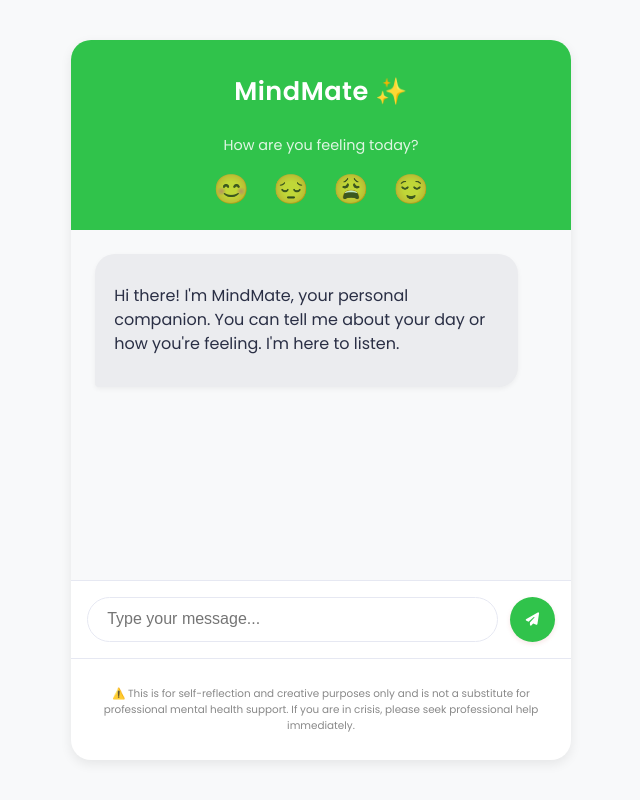
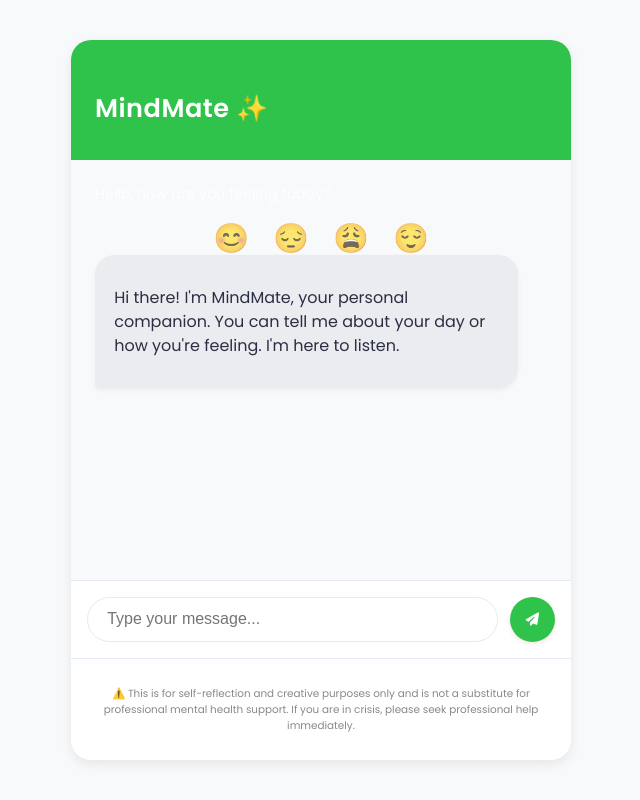
Before and after one commit to GxAniket/ProjectX-Aniket, a plain HTML site: page index.html in a window 1280 px wide. Shown: the whole page, without its empty margins (319-959 px from the left). Drawn offline with Linux system fonts and the light colour scheme.

Commit message:
Update index.html

```diff
--- a/index.html
+++ b/index.html
@@ -13,21 +13,28 @@
 <body>
     <div class="app-container">
         <header class="app-header">
-            <div class="header-content">
-                <div class="logo">MindMate ✨</div>
-                <div class="mood-tracker">
-                    <p class="mood-prompt">How are you feeling today?</p>
-                    <div class="mood-buttons">
-                        <button class="mood-btn" data-mood="Happy">😊</button>
-                        <button class="mood-btn" data-mood="Sad">😔</button>
-                        <button class="mood-btn" data-mood="Stressed">😩</button>
-                        <button class="mood-btn" data-mood="Calm">😌</button>
-                    </div>
-                </div>
-            </div>
+            <h1 class="logo">MindMate ✨</h1>
         </header>
 
         <main class="chat-main">
+            <section class="mood-tracker-card">
+                <p class="mood-prompt">Hello, how are you feeling today?</p>
+                <div class="mood-buttons">
+                    <button class="mood-btn" data-mood="Happy" aria-label="Feeling Happy">
+                        <span role="img" aria-label="Happy face">😊</span>
+                    </button>
+                    <button class="mood-btn" data-mood="Sad" aria-label="Feeling Sad">
+                        <span role="img" aria-label="Sad face">😔</span>
+                    </button>
+                    <button class="mood-btn" data-mood="Stressed" aria-label="Feeling Stressed">
+                        <span role="img" aria-label="Stressed face">😩</span>
+                    </button>
+                    <button class="mood-btn" data-mood="Calm" aria-label="Feeling Calm">
+                        <span role="img" aria-label="Calm face">😌</span>
+                    </button>
+                </div>
+            </section>
+
             <div id="chat-box" class="chat-box">
                 <div class="message ai-msg">
                     <p>Hi there! I'm MindMate, your personal companion. You can tell me about your day or how you're feeling. I'm here to listen.</p>
@@ -35,18 +42,18 @@
             </div>
         </main>
 
+        <footer class="app-footer">
             <div class="input-area">
                 <input type="text" id="user-input" placeholder="Type your message...">
-            <button id="send-btn" class="send-btn">
+                <button id="send-btn" class="send-btn" aria-label="Send message">
                     <i class="fas fa-paper-plane"></i>
                 </button>
             </div>
-
             <div class="disclaimer">
                 <p>⚠️ This is for self-reflection and creative purposes only and is not a substitute for professional mental health support. If you are in crisis, please seek professional help immediately.</p>
             </div>
+        </footer>
     </div>
-
     <script src="script.js"></script>
 </body>
 </html>
```
Lines whose indentation alone changed are shown as unchanged.
